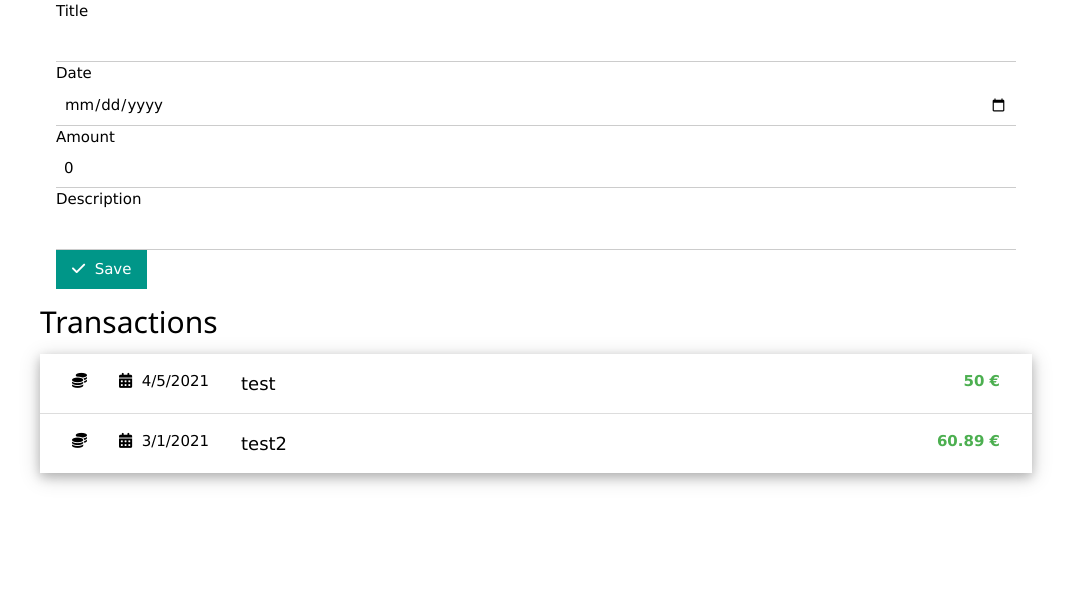
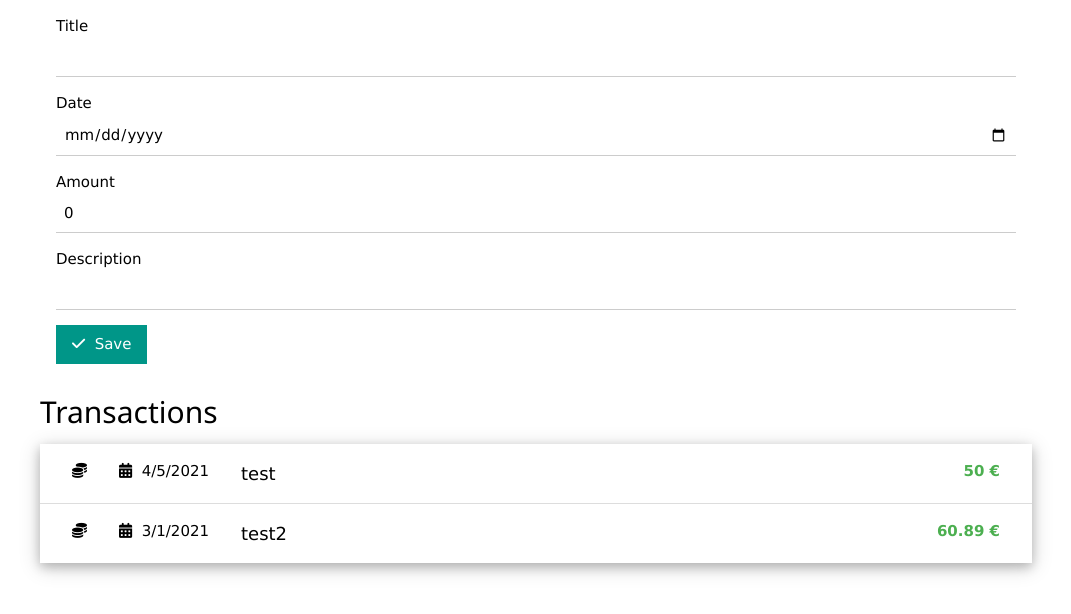
Before and after one commit to njustus/budgeting, a Vue app: page / in a window 1280 px wide. Shown: the top 614 px of the page, without its empty margins (104-1175 px from the left). Built offline with nearby package versions, Linux system fonts and the light colour scheme.

Commit message:
reformat TransactionForm

```diff
--- a/src/components/TransactionForm.vue
+++ b/src/components/TransactionForm.vue
@@ -18,22 +18,29 @@
 
 <template>
     <form class="w3-container" @submit.prevent="save()">
+        <p>
             <label>Title</label>
             <input class="w3-input" v-model="formValue.title" />
-
+        </p>
+        <p>
             <label>Date</label>
             <input class="w3-input" type="date" v-model="formValue.date" />
+        </p>
 
+        <p>
             <label>Amount</label>
             <input class="w3-input" type="decimal" step="0.01" v-model.number="formValue.amount"/>
-
+        </p>
+        <p>
             <label>Description</label>
             <input class="w3-input" v-model="formValue.description" />
-
+        </p>
+        <p>
             <button class="w3-button w3-teal" type="submit">
                 <i class="fa fa-check"></i>&nbsp;
                 Save
             </button>
+        </p>
     </form>
 </template>
 
--- a/src/components/transaction-list.vue
+++ b/src/components/transaction-list.vue
@@ -19,7 +19,7 @@ function amountClass(tx: Transaction) {
         </span>
         <div class="w3-bar-item">
             <i class="fa fa-calendar"></i>&nbsp;
-            <span>{{tx.date.toLocaleDateString()}}</span>
+            <span>{{new Date(tx.date).toLocaleDateString()}}</span>
         </div>
         <div class="w3-bar-item">
             <span class="w3-large">{{tx.title}}</span><br/>
```
Lines whose indentation alone changed are shown as unchanged.
